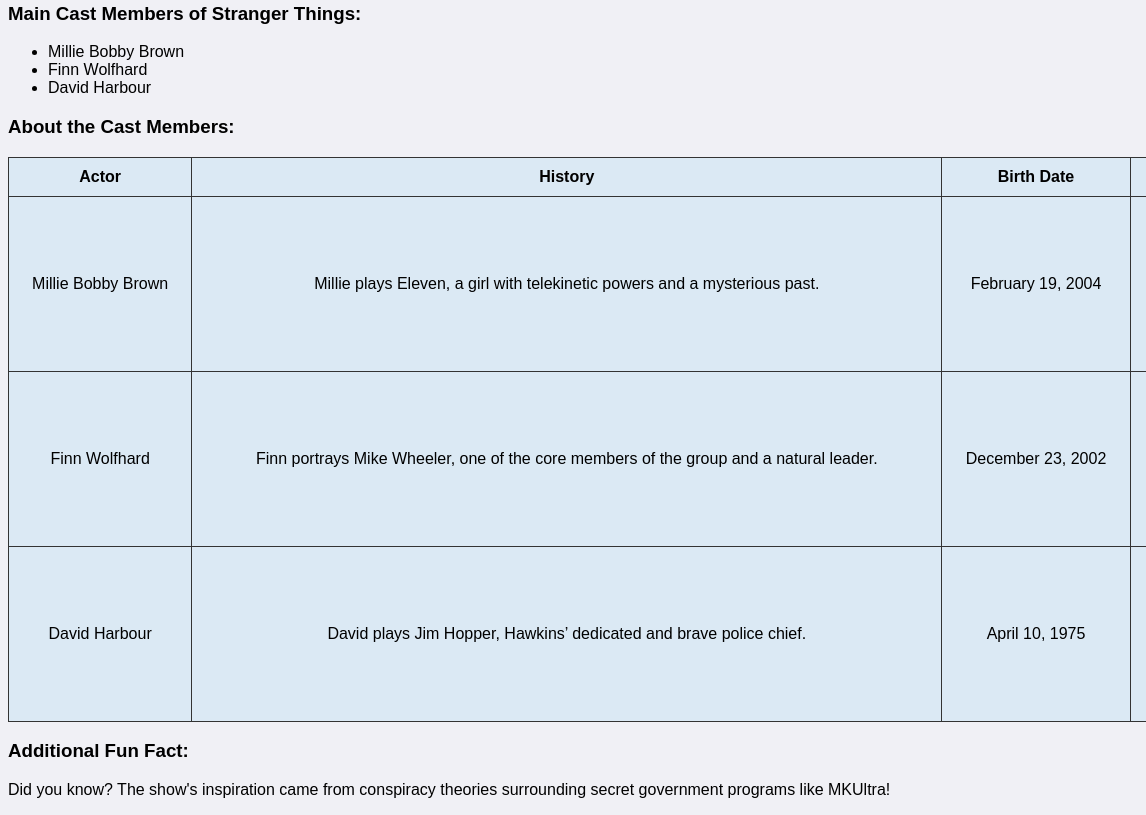
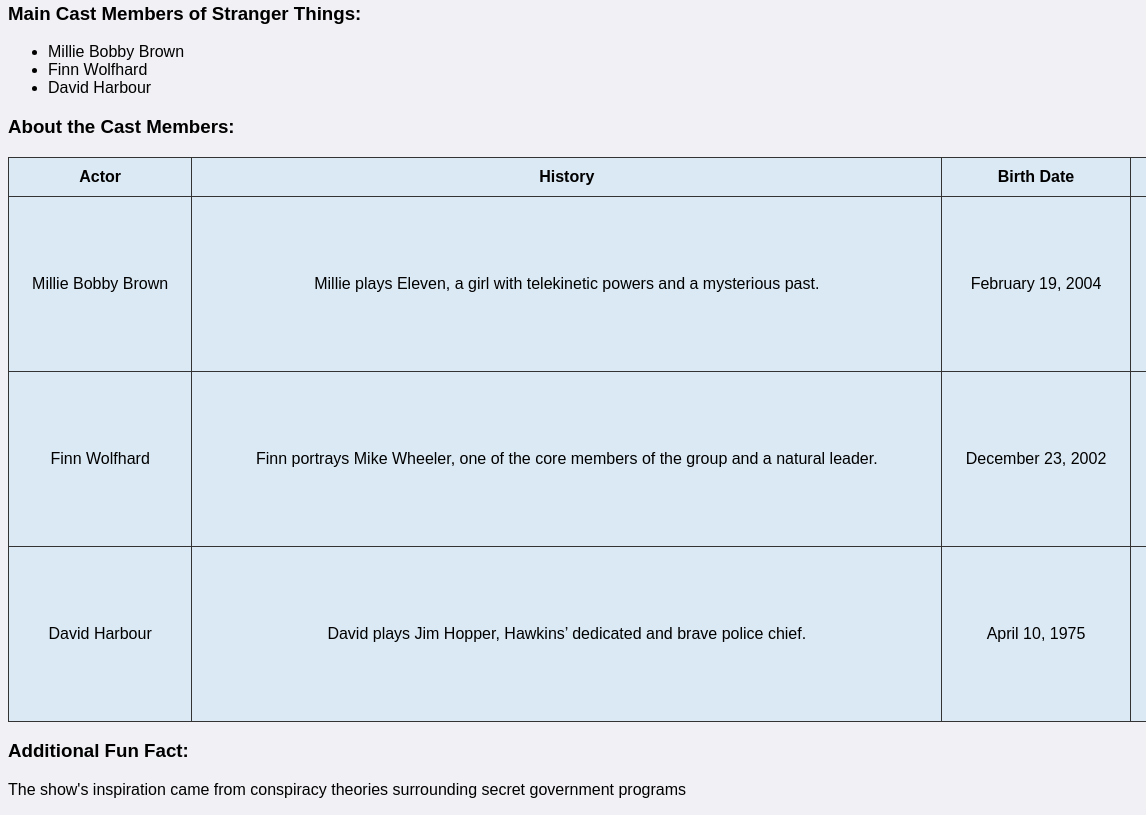
Before and after one commit to ahmsakib/html-assignment, a plain HTML site: page index.html in a window 1280 px wide. Shown: the part 1864-2679 px from the top of the page, 0-1146 px from the left. Drawn offline with Linux system fonts and the light colour scheme; grey boxes are pictures that could not be loaded.

Commit message:
Update index.html

```diff
--- a/index.html
+++ b/index.html
@@ -74,7 +74,7 @@
     </table>
 
     <h3>Additional Fun Fact:</h3>
-    <p>Did you know? The show's inspiration came from conspiracy theories surrounding secret government programs like MKUltra!</p>
+    <p>The show's inspiration came from conspiracy theories surrounding secret government programs</p>
 
 </body>
 </html>
```
